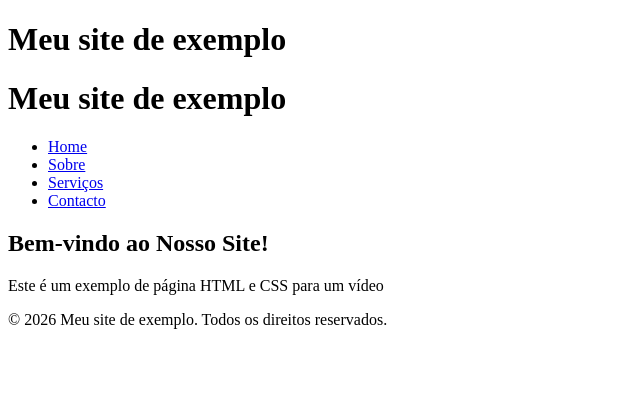
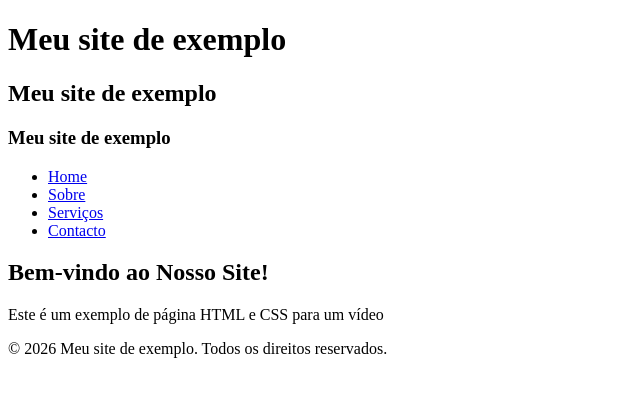
Before and after one commit to manrenas/meu-projeto, a plain HTML site: page index.html in a window 1280 px wide. Shown: the whole page, without its empty margins (0-640 px from the left). Drawn offline with Linux system fonts and the light colour scheme.

Commit message:
meu terceiro commit

```diff
--- a/index.html
+++ b/index.html
@@ -8,7 +8,8 @@
 <body>
     <header>
         <h1>Meu site de exemplo</h1>
-        <h1>Meu site de exemplo</h1>
+        <h2>Meu site de exemplo</h2>
+        <h3>Meu site de exemplo</h3>
     </header>
     <nav>
         <ul>
```
